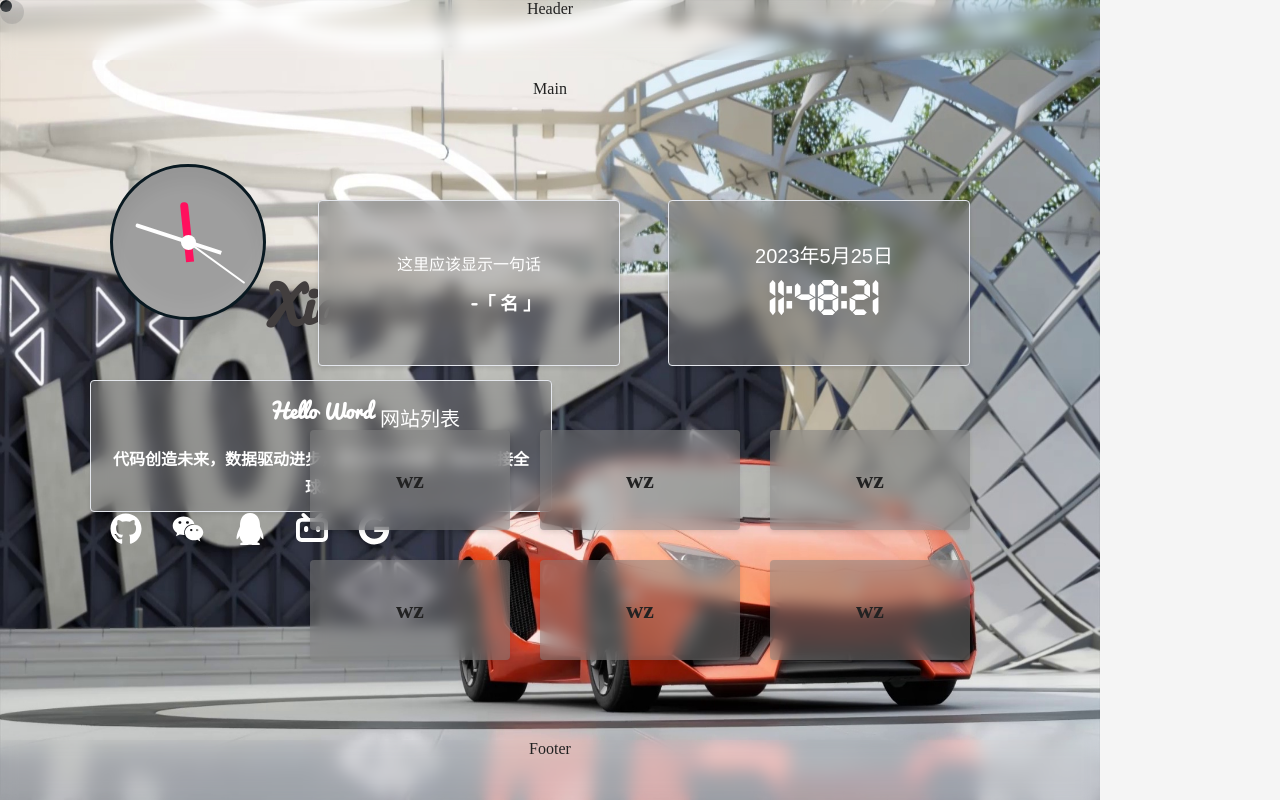
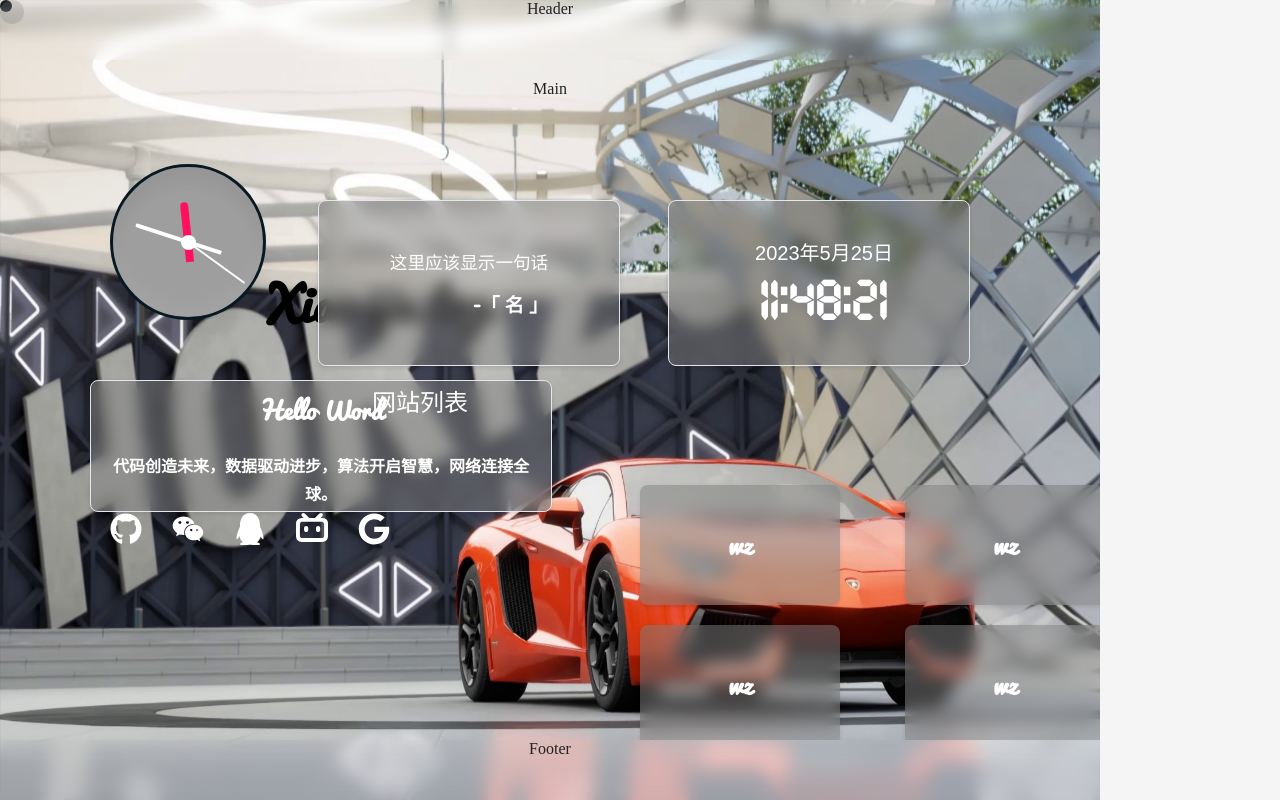
Before and after one commit to Gxi1/jie-dome, a Vue app: page /#/ in a window 1280 px wide. Built offline with nearby package versions, Linux system fonts and the light colour scheme; no server answers; grey boxes are pictures that could not be loaded.

Commit message:
修改icon

```diff
--- a/src/components/HomePage.vue
+++ b/src/components/HomePage.vue
@@ -171,6 +171,7 @@ const deg = 6; // 角度值
   height: 100%;
   transition: background-image 2s ease-in-out 0s;
   /* 添加过渡效果 */
+  overflow: hidden; /* 隐藏溢出的内容 */
 }
 
 .title-wrapper {
@@ -215,8 +216,8 @@ const deg = 6; // 角度值
 .title-wrapper h1 {
   display: flex;
   flex-direction: row;
-  font-size: 50px;
-  color: #423e3e;
+  font-size: 3em;
+  color: #000000;
   font-family: "Pacifico", sans-serif;
   margin-left: 150px;
   margin-top: -60px;
--- a/src/page/Card.vue
+++ b/src/page/Card.vue
@@ -44,7 +44,7 @@ const props = defineProps({
 <style lang="scss" scoped>
 .card {
   position: absolute; /* 使用绝对定位 */
-  border-radius: 4px;
+  border-radius: 8px;
   box-shadow: 0 2px 4px rgba(0, 0, 0, 0.1);
   background-color: rgba(128, 128, 128, 0.5); /* 使用RGBA颜色值设置带透明度的背景色 */
   backdrop-filter: blur(8px); /* 添加虚化效果 */
@@ -58,13 +58,7 @@ const props = defineProps({
   align-items: center; /* 在交叉轴上居中对齐，可以根据需要修改为flex-start、flex-end等 */
   width: 50%;
   margin-right: 10px;
-  &.hidden {
-    display: none;
-  }
-  @media (max-width: 720px) {
-    margin-right: 0;
-    width: 100%;
-  }
+  overflow: hidden;
 }
 
 .card:hover {
@@ -85,12 +79,12 @@ const props = defineProps({
   font-family: 'Pacifico', sans-serif;
 }
 .card-text h2{
-  font-size: 20px;
+  font-size: 1.5em;
   font-weight: bold;
   color: #fff;
 }
 .card-text h3{
-  font-size: 16px;
+  font-size: 1em;
   font-weight: bold;
   color: #fff;
 }
--- a/src/page/Icon.vue
+++ b/src/page/Icon.vue
@@ -77,13 +77,7 @@ const hideTooltip = () => {
   left: 90px;
   color: #ffffff00;
   margin-right: 10px;
-  &.hidden {
-    display: none;
-  }
-  @media (max-width: 720px) {
-    margin-right: 0;
-    width: 100%;
-  }
+  overflow: hidden;
 }
 
 .icon:hover {
--- a/src/page/RightCardL.vue
+++ b/src/page/RightCardL.vue
@@ -73,27 +73,26 @@ onMounted(() => {
   <style lang="scss" scoped>
   .card {
     position: absolute; /* 使用绝对定位 */
-    border-radius: 4px;
+    border-radius: 8px;
     box-shadow: 0 2px 4px rgba(0, 0, 0, 0.1);
     background-color: rgba(128, 128, 128, 0.5); /* 使用RGBA颜色值设置带透明度的背景色 */
     backdrop-filter: blur(8px); /* 添加虚化效果 */
     transition: transform 0.3s ease-in-out, filter 0.3s ease-in-out; /* 添加过渡效果 */
-    /* 弹性盒子属性 */
     display: flex;
-    flex: 1; /* 填充剩余空间 */
-  margin: 10px; /* 适当的外边距 */
-    flex-direction: row; /* 设置为水平排列，可以根据需要修改为row-reverse或column等 */
-    justify-content: center; /* 在主轴上居左对齐，可以根据需要修改为flex-start、flex-end等 */
-    align-items: center; /* 在交叉轴上居中对齐，可以根据需要修改为flex-start、flex-end等 */
-    width: 50%;
-  margin-right: 10px;
-  &.hidden {
-    display: none;
-  }
-  @media (max-width: 720px) {
-    margin-right: 0;
-    width: 100%;
-  }
+    margin: 0 auto; /* 适当的外边距 */
+    flex-wrap: wrap; /* 设置为水平排列，可以根据需要修改为row-reverse或column等 */
+    justify-content: space-around; /* 在主轴上居左对齐，可以根据需要修改为flex-start、flex-end等 */
+    align-items: center;
+    // /* 弹性盒子属性 */
+    // display: flex;
+    // flex: 1; /* 填充剩余空间 */
+    // margin: 10px; /* 适当的外边距 */
+    // flex-direction: row; /* 设置为水平排列，可以根据需要修改为row-reverse或column等 */
+    // justify-content: center; /* 在主轴上居左对齐，可以根据需要修改为flex-start、flex-end等 */
+    // align-items: center; /* 在交叉轴上居中对齐，可以根据需要修改为flex-start、flex-end等 */
+    // width: 50%;
+    // margin-right: 10px;
+  overflow: hidden;
   }
 
   .card:hover {
@@ -116,7 +115,7 @@ onMounted(() => {
     color: #fff;
   }
     .text {
-      font-size: 16px;
+      font-size: 1.1em;
       word-break: break-all;
       text-overflow: ellipsis;
       overflow: hidden;
@@ -127,6 +126,6 @@ onMounted(() => {
       margin-top: 10px;
       font-weight: bold;
       align-self: flex-end;
-      font-size: 18px;
+      font-size: 1.2em;
     }
   </style>
--- a/src/page/RightCardR.vue
+++ b/src/page/RightCardR.vue
@@ -92,27 +92,26 @@ onMounted(() => {
   <style lang="scss" scoped>
   .card {
     position: absolute; /* 使用绝对定位 */
-    border-radius: 4px;
+    border-radius: 8px;
     box-shadow: 0 2px 4px rgba(0, 0, 0, 0.1);
     background-color: rgba(128, 128, 128, 0.5); /* 使用RGBA颜色值设置带透明度的背景色 */
     backdrop-filter: blur(8px); /* 添加虚化效果 */
     transition: transform 0.3s ease-in-out, filter 0.3s ease-in-out; /* 添加过渡效果 */
-    /* 弹性盒子属性 */
     display: flex;
-    flex: 1; /* 填充剩余空间 */
-  margin: 10px; /* 适当的外边距 */
-    flex-direction: row; /* 设置为水平排列，可以根据需要修改为row-reverse或column等 */
-    justify-content: center; /* 在主轴上居中对齐，可以根据需要修改为flex-start、flex-end等 */
-    align-items: center; /* 在交叉轴上居中对齐，可以根据需要修改为flex-start、flex-end等 */
-    width: 50%;
-  margin-right: 10px;
-  &.hidden {
-    display: none;
-  }
-  @media (max-width: 720px) {
-    margin-right: 0;
-    width: 100%;
-  }
+    margin: 0 auto; /* 适当的外边距 */
+    flex-wrap: wrap; /* 设置为水平排列，可以根据需要修改为row-reverse或column等 */
+    justify-content: space-around; /* 在主轴上居左对齐，可以根据需要修改为flex-start、flex-end等 */
+    align-items: center;
+    // /* 弹性盒子属性 */
+    // display: flex;
+    // flex: 1; /* 填充剩余空间 */
+    // margin: 10px; /* 适当的外边距 */
+    // flex-direction: row; /* 设置为水平排列，可以根据需要修改为row-reverse或column等 */
+    // justify-content: center; /* 在主轴上居中对齐，可以根据需要修改为flex-start、flex-end等 */
+    // align-items: center; /* 在交叉轴上居中对齐，可以根据需要修改为flex-start、flex-end等 */
+    // width: 50%;
+    // margin-right: 10px;
+  overflow: hidden;
   }
 
   .card:hover {
@@ -125,7 +124,7 @@ onMounted(() => {
   .card-info {
   text-align: center;
   color: #ffffff;
-  font-size: 18px;
+  font-size: 1.8em;
   margin-left: 10px;
   font-family: Arial, sans-serif;
 }
@@ -140,6 +139,6 @@ onMounted(() => {
     .card-info p {
         margin: 0;
         font-family: 'UniDream LED Regular', sans-serif;
-        font-size: 50px;
+        font-size: 2em;
     }
   </style>
--- a/src/page/RightCardU.vue
+++ b/src/page/RightCardU.vue
@@ -30,23 +30,20 @@
 <style lang="scss" scoped>
 .links{
     width: 50%;
-  margin-right: 10px;
-  &.hidden {
-    display: none;
-  }
-  @media (max-width: 720px) {
-    margin-right: 0;
-    width: 100%;
-  }
-
+    margin-right: 10px;
+    display: flex;
+    margin: 0 auto; /* 适当的外边距 */
+    flex-wrap: wrap; /* 设置为水平排列，可以根据需要修改为row-reverse或column等 */
+    justify-content: space-around; /* 在主轴上居左对齐，可以根据需要修改为flex-start、flex-end等 */
+    align-items: center;
 }
 .title {
     position: absolute;
     width: 200px;
     height: 100px;
-    bottom: 300px;
+    bottom: 320px;
     right: 580px;
-    font-size: 20px;
+    font-size: 1.5em;
     color: #fff;
     font-family: 'Pacifico';
 
@@ -56,9 +53,8 @@
     src: url('/font/Pacifico.ttf'); /* 字体文件的路径 */
   }
 .icon {
-    position: absolute;
-    /* 使用绝对定位 */
-    border-radius: 4px;
+    position: relative;  /* 使用相对定位 */
+   border-radius: 8px;
     box-shadow: 0 2px 4px rgba(0, 0, 0, 0.1);
     background-color: rgba(128, 128, 128, 0.5);
     /* 使用RGBA颜色值设置带透明度的背景色 */
@@ -68,18 +64,19 @@
     /* 添加过渡效果 */
     /* 弹性盒子属性 */
     display: flex;
-    flex: 1; /* 填充剩余空间 */
-  margin: 10px; /* 适当的外边距 */
-    flex-direction: row;
-    /* 设置为水平排列，可以根据需要修改为row-reverse或column等 */
-    justify-content: center;
-    /* 在主轴上居左对齐，可以根据需要修改为flex-start、flex-end等 */
+    margin: 10px auto; /* 适当的外边距 */
+    flex-wrap: wrap; /* 设置为水平排列，可以根据需要修改为row-reverse或column等 */
+    justify-content: space-around; /* 在主轴上居左对齐，可以根据需要修改为flex-start、flex-end等 */
     align-items: center;
     /* 在交叉轴上居中对齐，可以根据需要修改为flex-start、flex-end等 */
     width: 200px;
-    height: 100px;
-    bottom: 260px;
-    right: 580px;
+    height: 120px;
+    left: 300px;
+    top: 90px;
+    font-size: 1em;
+    color: #fff;
+    font-family: 'Pacifico';
+    margin-right: 10px;
 }
 
 .icon:hover {
@@ -87,28 +84,4 @@
     filter: brightness(1.12);
     /* 鼠标悬停时提高亮度 */
 }
-
-.icon2 {
-    bottom: 260px;
-    right: 350px;
-}
-
-.icon3 {
-    bottom: 260px;
-    right: 120px;
-}
-
-.icon4 {
-    bottom: 130px;
-    right: 580px;
-}
-
-.icon5 {
-    bottom: 130px;
-    right: 350px;
-}
-
-.icon6 {
-    bottom: 130px;
-    right: 120px;
-}</style>
+</style>
--- a/src/store/index.js
+++ b/src/store/index.js
@@ -3,6 +3,7 @@ import { defineStore } from "pinia";
 export const mainStore = defineStore("main", {
   state: () => {
     return {
+      // 移动端导航栏状态
       innerWidth: null, // 当前窗口宽度
     };
   },
@@ -17,20 +18,22 @@ export const mainStore = defineStore("main", {
     setInnerWidth(value) {
       this.innerWidth = value;
       if (value >= 720) {
+        // 大于720px时，关闭移动端导航栏
         this.mobileOpenState = false;
         this.mobileFuncState = false;
       }
     },
   },
   persist: {
-    key: "data",
+    // 持久化
+    key: "data", // 存储在localStorage的key
     storage: window.localStorage,
     paths: [
-      "coverType",
-      "musicVolume",
-      "siteStartShow",
-      "musicClick",
-      "playerLrcShow",
+      // 需要持久化的数据
+      "innerWidth",
+      "mobileOpenState",
+      "mobileFuncState",
+      "headerBlur",
       "footerBlur",
     ],
   },
--- a/src/style/global.scss
+++ b/src/style/global.scss
@@ -6,6 +6,7 @@ body,
   height: 100%;
   margin: 0;
   padding: 0;
+  box-sizing: border-box;
 
 }
 
@@ -26,6 +27,18 @@ body,
     justify-content: center !important;
   }
 }
+//横屏的对应样式
+@media screen and (orientation: landscape) {
+  .el-radio-group {
+    justify-content: center !important;
+  }
+}
+//竖屏的对应样式
+@media screen and (orientation: portrait) {
+  .el-radio-group {
+    justify-content: center !important;
+  }
+}
 
 /* 小于1280px时 */
 @media (max-width: 1280px) {
@@ -39,8 +52,19 @@ body,
 
 /* 小于720px时 */
 @media (max-width: 720px) {
-  // 隐藏元素
-  .xs-hidden {
-    display: none;
+  @include changeWidth($maxWidth: 600px);
+}
+/* 小于540px时 */
+@media (max-width: 540px) {
+  @include changeWidth($maxWidth: 400px);
+}
+/* 小于375px时 */
+@media (max-width: 375px) {
+  @include changeWidth($maxWidth: 300px);
+}
+/* 小于320px时隐藏 */
+@media (max-width: 320px) {
+  .el-radio-group {
+    display: none !important;
   }
 }
```
